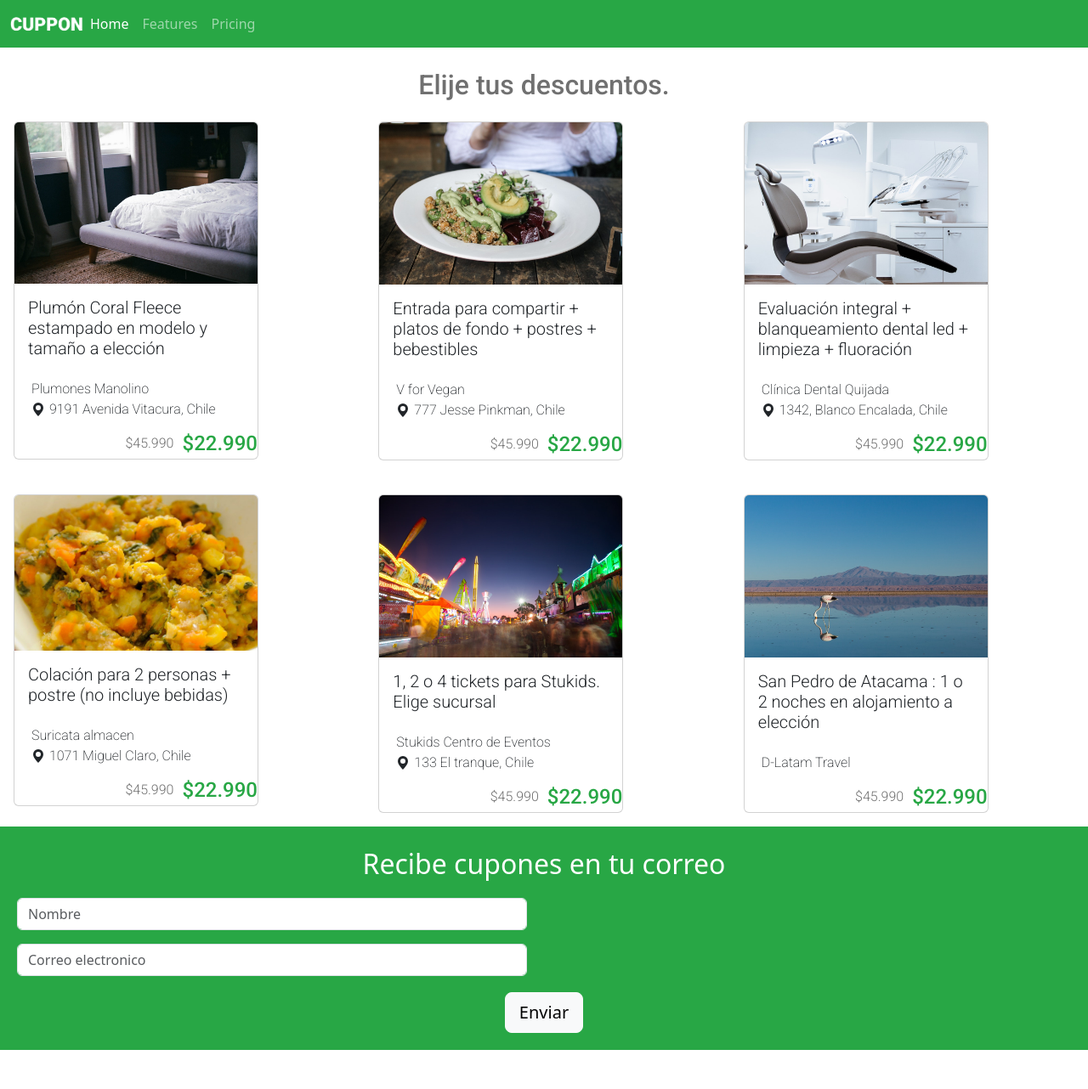
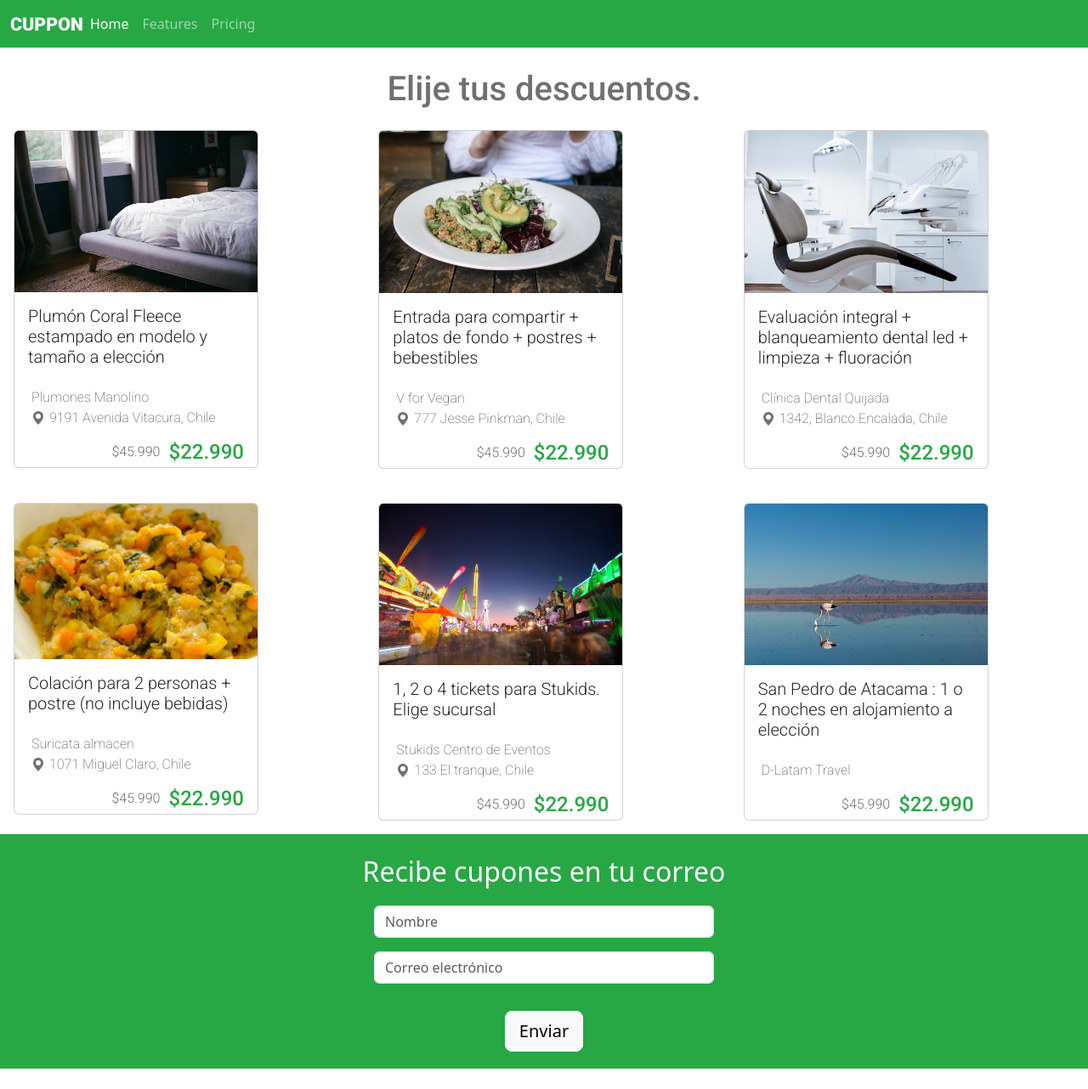
Before and after one commit to Fcontrvillaa/desafio-cuppon, a plain HTML site: page index.html in a window 1280 px wide. Shown: the top 1282 px of the page at 85% size. Drawn offline with nearby package versions, Linux system fonts and the light colour scheme.

Commit message:
casi casi

```diff
--- a/assets/css/estilos.css
+++ b/assets/css/estilos.css
@@ -15,6 +15,14 @@
     padding-top: 10px;
 }
 
+.title {
+  color: #707070;
+  font-family: "Roboto";
+
+  font-weight: 500;
+  padding-top: 25px;
+}
+
 .cards {
   justify-content: center;
 }
@@ -28,22 +36,33 @@
     font-family: "Roboto", sans-serif;
     font-weight: 300;
 }
+
 .card-text {
-    color: #212529;
+  color: #707070;
   font-family: "Roboto", sans-serif;
+
   font-weight: 200;
   margin: 0;
+}
+
+.card-body {
+
+  font-family: "Roboto", sans-serif;
+
 }
 
 .box {
     padding-left: 20px;
     padding-bottom: 10px;
+    font-family: "Roboto", sans-serif;
+    color: #212529;
 }
 
 .adress {
     display: flex; /* Convierte el div en un contenedor flexible */
     flex-direction: row; /* Asegura que los elementos se dispongan en fila (uno al lado del otro) */
     align-items: center; /* Opcional: alinea verticalmente los elementos (texto y SVG) */
+    color: #707070;
   }
 
   .bi-geo-alt-fill { /* Selector para el SVG */
@@ -60,13 +79,6 @@
 }
 
 
-.title {
-  color: #707070;
-    font-family: "Roboto", sans-serif;
-    font-weight: 600;
-    padding-top: 25px;
-}
-
 .list-group-item {
     margin-left: 10px; /*  añade un espacio entre los elementos de la lista */
 }
@@ -82,10 +94,9 @@
     font-family: "Roboto", sans-serif;
     font-weight: 500;
     font-size: 1.5em;
+    padding-right: 1rem;
 
   }
-
-
 
 
 .form {
@@ -94,25 +105,43 @@
   padding: 20px;
   margin-left: auto;
   text-align: center;
-  align-items: center;
   font-size: 2em;
 
 }
 
-.footer {
+
+
+
+
+
+/*
+.max-ancho {
+  max-width: 800px;
   align-items: center;
-}
-
-.max-ancho {
-  max-width: 600px;
-  align-items: center;
-}
+} */
 
 .copyrigth {
   display: flex; /* Convierte el div en un contenedor flexible */
-  flex-direction: row; /* Asegura que los elementos se dispongan en fila (uno al lado del otro) */
+  /* Asegura que los elementos se dispongan en fila (uno al lado del otro) */
   align-items: center; /* Opcional: alinea verticalmente los elementos (texto y SVG) */
 }
+
+.copy {
+  display: flex; /* Convierte el div en un contenedor flexible */
+  /* Asegura que los elementos se dispongan en fila (uno al lado del otro) */
+   /* Opcional: alinea verticalmente los elementos (texto y SVG) */
+}
+
+/*
+.xx {
+  display: flex;
+  align-items: center; /* centra verticalmente */
+  gap: 10px; /* espacio entre icono y texto (opcional) */
+}
+/*
+.copy p {
+  margin: 0; /* quitar márgenes si no quieres espacios extra
+} */
 
 
 
--- a/index.html
+++ b/index.html
@@ -39,12 +39,11 @@
 
 <section class="cards">
   <div class="title">
-  <h2 class="d-none d-lg-block text-center ">Elije tus descuentos.</h2>
+  <h1 class="d-none d-lg-block text-center" >Elije tus descuentos.</h1>
   </div>
   <!-- <div class="container d-flex justify-content-center p-4">-->
     <div class="d-flex justify-content-center">
       <div class="row g-2 row-cols-sm-2 row-cols-md-3">
-
           <!--card1-->
           <div class="col">
             <div class="p-3">
@@ -216,13 +215,14 @@
 <form class="form">
 
     <p>Recibe cupones en tu correo</p>
-    <div class="forma">
-      <div class="mb-3 p-50px ">
-        <input type="text" id="disabledTextInput" class="form-control max-ancho" placeholder="Nombre" >
+    <div class="container d-flex flex-column align-items-center justify-content-center">
+
+      <div class="mb-3 w-100" style="max-width: 400px;">
+        <input type="text" class="form-control" placeholder="Nombre">
       </div>
 
-      <div class="mb-3">
-        <input type="email" id="disabledTextInput" class="form-control max-ancho" placeholder="Correo electronico">
+      <div class="mb-3 w-100" style="max-width: 400px;">
+        <input type="email" class="form-control" placeholder="Correo electrónico">
       </div>
 
         <div class="mb-3">
@@ -244,8 +244,11 @@
 
           <div class="copy">
             <div class="copyrigth">
-              <svg xmlns="http://www.w3.org/2000/svg" width="16" height="16" fill="currentColor" class="bi bi-c-circle" viewBox="0 0 16 16"><path d="M1 8a7 7 0 1 0 14 0A7 7 0 0 0 1 8m15 0A8 8 0 1 1 0 8a8 8 0 0 1 16 0M8.146 4.992c-1.212 0-1.927.92-1.927 2.502v1.06c0 1.571.703 2.462 1.927 2.462.979 0 1.641-.586 1.729-1.418h1.295v.093c-.1 1.448-1.354 2.467-3.03 2.467-2.091 0-3.269-1.336-3.269-3.603V7.482c0-2.261 1.201-3.638 3.27-3.638 1.681 0 2.935 1.054 3.029 2.572v.088H9.875c-.088-.879-.768-1.512-1.729-1.512"/></svg>
-              <p> 2018 Cuppon Latam. Todos los derechos reservados.</p>
+              <svg xmlns="http://www.w3.org/2000/svg" width="16" height="16" fill="currentColor" class="bi bi-c-circle" viewBox="0 0 16 16">
+                <path d="M1 8a7 7 0 1 0 14 0A7 7 0 0 0 1 8m15 0A8 8 0 1 1 0 8a8 8 0 0 1 16 0M8.146 4.992c-1.212 0-1.927.92-1.927 2.502v1.06c0 1.571.703 2.462 1.927 2.462.979 0 1.641-.586 1.729-1.418h1.295v.093c-.1 1.448-1.354 2.467-3.03 2.467-2.091 0-3.269-1.336-3.269-3.603V7.482c0-2.261 1.201-3.638 3.27-3.638 1.681 0 2.935 1.054 3.029 2.572v.088H9.875c-.088-.879-.768-1.512-1.729-1.512"/>
+              </svg>
+
+              <p>  2018 Cuppon Latam. Todos los derechos reservados.</p>
             </div>
           </div>
 
@@ -253,5 +256,8 @@
   </footer>
 </section>
 
+
+
+
 </body>
 </html>
```
Lines whose indentation alone changed are shown as unchanged.
